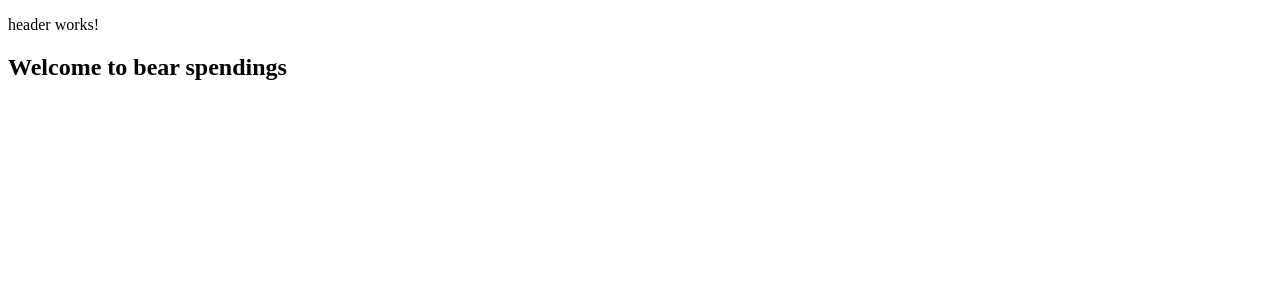
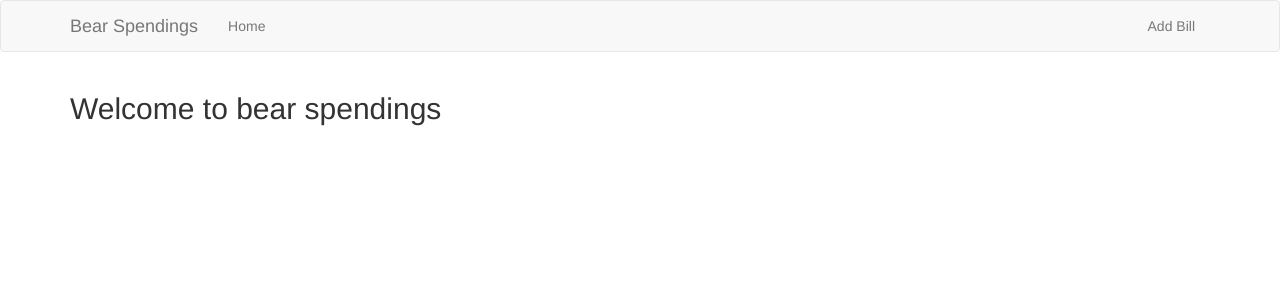
Before and after one commit to azzazeli/bear-spendings, an Angular app in the folder angular-ui/: page / in a window 1280 px wide. Shown: the top 300 px of the page. Built offline with nearby package versions, Linux system fonts and the light colour scheme.

Commit message:
- include bootstrap in ui app - created header initial component

```diff
--- a/angular-ui/angular.json
+++ b/angular-ui/angular.json
@@ -23,6 +23,7 @@
               "src/assets"
             ],
             "styles": [
+              "node_modules/bootstrap/dist/css/bootstrap.css",
               "src/styles.css"
             ],
             "scripts": []
--- a/angular-ui/package.json
+++ b/angular-ui/package.json
@@ -20,6 +20,7 @@
     "@angular/platform-browser": "~7.0.0",
     "@angular/platform-browser-dynamic": "~7.0.0",
     "@angular/router": "~7.0.0",
+    "bootstrap": "^3.4.1",
     "core-js": "^2.5.4",
     "rxjs": "~6.3.3",
     "zone.js": "~0.8.26"
--- a/angular-ui/src/app/app.component.html
+++ b/angular-ui/src/app/app.component.html
@@ -1,3 +1,5 @@
 <app-header></app-header>
 
-<router-outlet></router-outlet>
+<div class="container">
+  <router-outlet></router-outlet>
+</div>
--- a/angular-ui/src/app/header/header.component.html
+++ b/angular-ui/src/app/header/header.component.html
@@ -1,3 +1,15 @@
-<p>
-  header works!
-</p>
+<nav class="navbar navbar-default">
+  <div class="container">
+    <div class="navbar-header">
+      <a class="navbar-brand" routerLink="/">Bear Spendings</a>
+    </div>
+    <div class="navbar-collapse collapse">
+      <ul class="nav navbar-nav">
+        <li><a routerLink="/">Home</a></li>
+      </ul>
+      <ul class="nav navbar-nav navbar-right">
+        <li routerLinkActive="active"><a routerLink="/add-bill">Add Bill</a></li>
+      </ul>
+    </div>
+  </div>
+</nav>
--- a/angular-ui/src/index.html
+++ b/angular-ui/src/index.html
@@ -2,7 +2,7 @@
 <html lang="en">
 <head>
   <meta charset="utf-8">
-  <title>AngularUi</title>
+  <title>Bear Spendings</title>
   <base href="/">
 
   <meta name="viewport" content="width=device-width, initial-scale=1">
```
Also changed, not shown: 2 other files (tests, documents, lock files or other folders).
